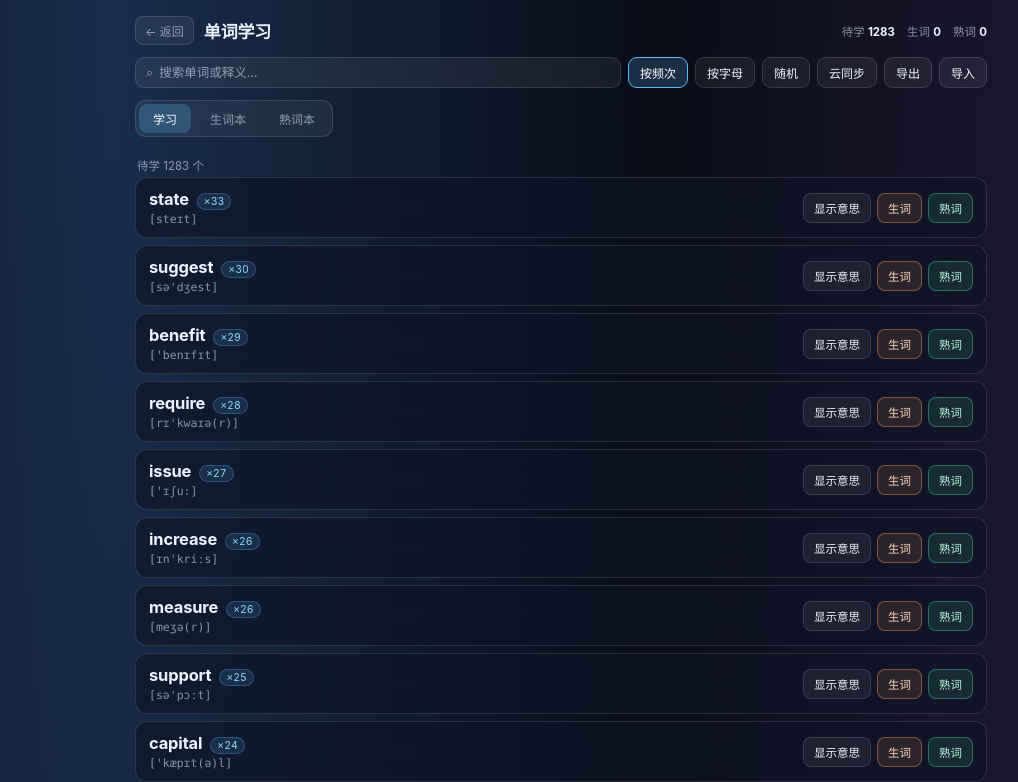
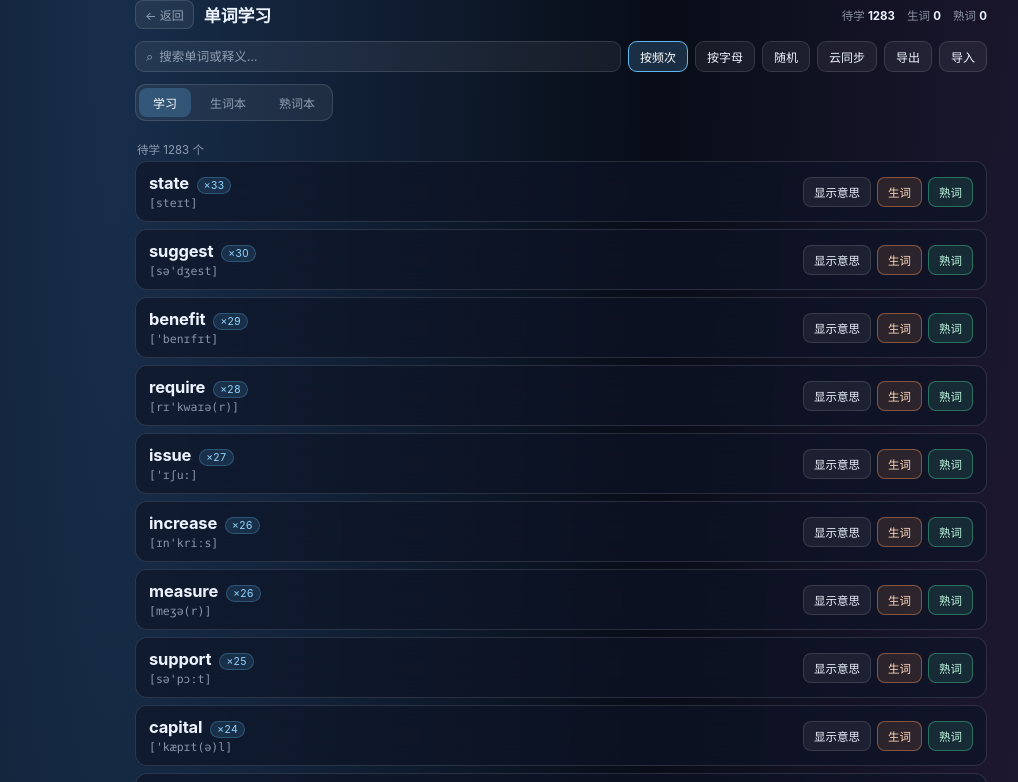
Before and after one commit to ericlee669/web1, a plain HTML site: page learn.html in a window 1280 px wide. Shown: the top 782 px of the page, without its empty margins (79-1097 px from the left). Drawn offline with Linux system fonts and the light colour scheme.

Commit message:
Zero wrap top padding

```diff
--- a/learn.html
+++ b/learn.html
@@ -42,7 +42,7 @@
     padding-bottom: 60px;
   }
 
-  .wrap { width: min(880px, 100%); margin: 0 auto; padding: 16px 14px 0; }
+  .wrap { width: min(880px, 100%); margin: 0 auto; padding: 0 14px; }
 
   header.top { display: flex; align-items: center; gap: 10px; flex-wrap: wrap; padding: 0 0 10px; }
   .back {
```
